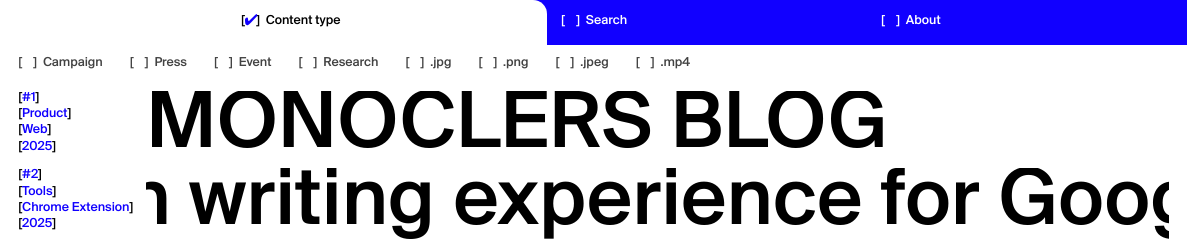
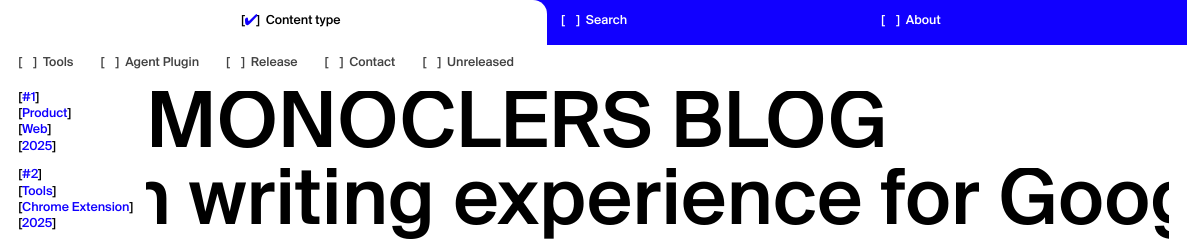
Before and after one commit to RMNGL/rmngl.github.com, a plain HTML site: page index.html in a window 1280 px wide. Shown: the top 243 px of the page, 93-1280 px from the left. Drawn offline with Linux system fonts and the light colour scheme.

Commit message:
feat: derive content-type filters from release data

```diff
--- a/index.html
+++ b/index.html
@@ -49,35 +49,7 @@
           </section>
 
           <div id="filters" class="row">
-            <section class="section section--filters" aria-label="Filters">
-              <a href="#releases" data-filter="Product"
-                ><span class="check">[<span class="accent">&#10004;</span>]&nbsp;&nbsp;</span>Product</a
-              >
-              <a href="#releases" data-filter="Campaign"
-                ><span class="check">[<span class="accent">&#10004;</span>]&nbsp;&nbsp;</span>Campaign</a
-              >
-              <a href="#releases" data-filter="Press"
-                ><span class="check">[<span class="accent">&#10004;</span>]&nbsp;&nbsp;</span>Press</a
-              >
-              <a href="#releases" data-filter="Event"
-                ><span class="check">[<span class="accent">&#10004;</span>]&nbsp;&nbsp;</span>Event</a
-              >
-              <a href="#releases" data-filter="Research"
-                ><span class="check">[<span class="accent">&#10004;</span>]&nbsp;&nbsp;</span>Research</a
-              >
-              <a href="#releases" data-filter=".jpg"
-                ><span class="check">[<span class="accent">&#10004;</span>]&nbsp;&nbsp;</span>.jpg</a
-              >
-              <a href="#releases" data-filter=".png"
-                ><span class="check">[<span class="accent">&#10004;</span>]&nbsp;&nbsp;</span>.png</a
-              >
-              <a href="#releases" data-filter=".jpeg"
-                ><span class="check">[<span class="accent">&#10004;</span>]&nbsp;&nbsp;</span>.jpeg</a
-              >
-              <a href="#releases" data-filter=".mp4"
-                ><span class="check">[<span class="accent">&#10004;</span>]&nbsp;&nbsp;</span>.mp4</a
-              >
-            </section>
+            <section class="section section--filters" aria-label="Filters"></section>
           </div>
 
           <section class="section section--list-items" id="releases" aria-label="Releases">
--- a/src/site-filters.js
+++ b/src/site-filters.js
@@ -3,6 +3,54 @@
  */
 
 const CONTENT_TYPE_LABEL = "Content type";
+const CHECK_MARK = "\u2714";
+
+/**
+ * Unique, non-empty, trimmed filter values in first-seen order.
+ * Each entry contributes its content type, then its extensions.
+ * @param {{ contentType: string, extensions: string[] }[]} entries
+ * @returns {string[]}
+ */
+export function orderedFilterValues(entries) {
+  const seen = new Set();
+  const values = [];
+  for (const { contentType, extensions } of entries) {
+    for (const raw of [contentType, ...extensions]) {
+      const value = raw.trim();
+      if (!value || seen.has(value)) continue;
+      seen.add(value);
+      values.push(value);
+    }
+  }
+  return values;
+}
+
+/** @param {Element} item @returns {{ contentType: string, extensions: string[] }} */
+function readFilterEntry(item) {
+  const extensions = (item.dataset.fileExt ?? "")
+    .split(",")
+    .map((s) => s.trim())
+    .filter(Boolean);
+  return { contentType: readContentType(item), extensions };
+}
+
+/** @param {string} value @returns {HTMLAnchorElement} */
+function createFilterLink(value) {
+  const link = document.createElement("a");
+  link.href = "#releases";
+  link.dataset.filter = value;
+
+  const check = document.createElement("span");
+  check.className = "check";
+  check.append("[");
+  const accent = document.createElement("span");
+  accent.className = "accent";
+  accent.textContent = CHECK_MARK;
+  check.append(accent, "]\u00a0\u00a0");
+
+  link.append(check, value);
+  return link;
+}
 
 /** @param {Element} item */
 function readContentType(item) {
@@ -63,10 +111,17 @@ export function applyContentFilters() {
 /** @returns {() => void} dispose */
 export function initContentFilters() {
   const list = document.getElementById("releases");
-  filterLinks = [...document.querySelectorAll(".section--filters a[data-filter]")];
+  const section = document.querySelector(".section--filters");
   items = list ? [...list.querySelectorAll(".section--list-item")] : [];
 
-  if (filterLinks.length === 0 || items.length === 0) return () => {};
+  if (!section || items.length === 0) return () => {};
+
+  section.replaceChildren(
+    ...orderedFilterValues(items.map(readFilterEntry)).map(createFilterLink),
+  );
+  filterLinks = [...section.querySelectorAll("a[data-filter]")];
+
+  if (filterLinks.length === 0) return () => {};
 
   const onFilterClick = (event) => {
     event.preventDefault();
```
Also changed, not shown: tests/site-filters.test.mjs (added, +29 -0 lines).
